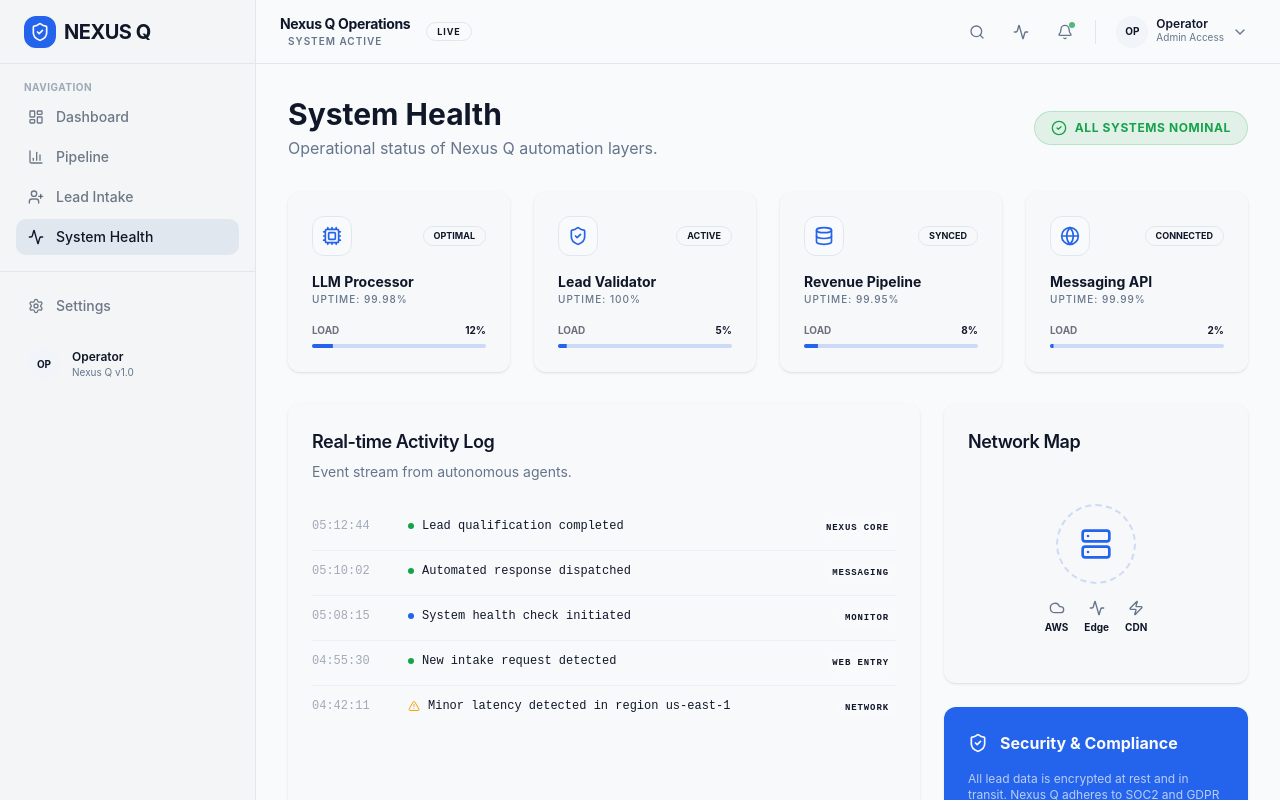
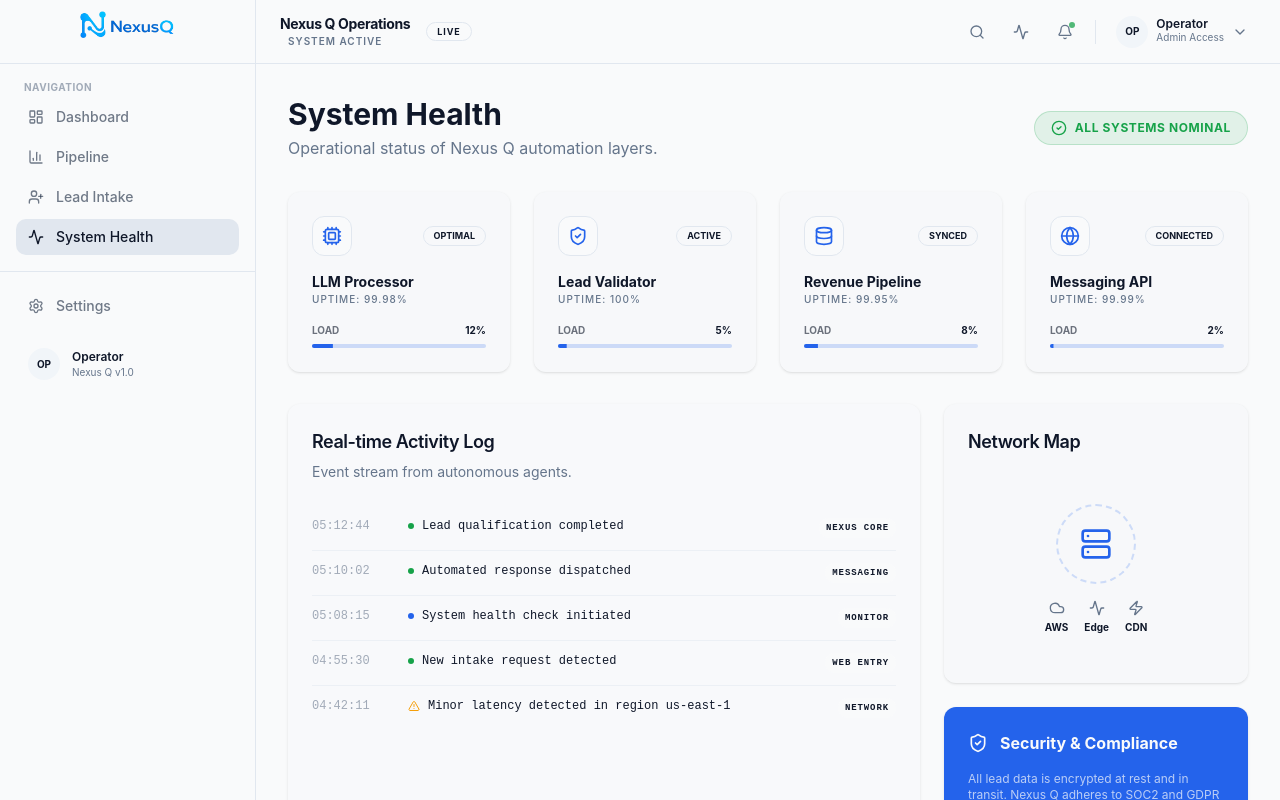
Before and after one commit to weston273/NexusQApp, a React (Vite) app in the folder NexusQ/: page /health in a window 1280 px wide. Built offline with nearby package versions, Linux system fonts and the light colour scheme.

Commit message:
Implement feature X to enhance user experience and fix bug Y in module Z

```diff
--- a/NexusQ/src/components/layout/sidebar.tsx
+++ b/NexusQ/src/components/layout/sidebar.tsx
@@ -7,11 +7,12 @@ import {
   Activity,
   Settings,
   Menu,
-  X,
-  ShieldCheck
+  X
 } from 'lucide-react';
 import { cn } from '@/lib/utils';
 import { Button } from '@/components/ui/button';
+import Logo from '@/assets/logo/nexus-q-logo.png';
+
 
 const navItems = [
   { icon: LayoutDashboard, label: 'Dashboard', path: '/' },
@@ -37,23 +38,24 @@ export function Sidebar() {
 
       <aside
         className={cn(
-          "fixed inset-y-0 left-0 z-40 w-64 border-r bg-sidebar transition-transform duration-300 lg:static lg:translate-x-0",
+          "fixed inset-y-0 left-0 z-40 w-64 border-r bg-sidebar-background transition-transform duration-300 lg:static lg:translate-x-0",
           !isOpen && "-translate-x-full"
         )}
       >
+        {/* Logo Area */}
         <div className="flex h-16 items-center border-b px-6">
-          <div className="flex items-center gap-2">
-            <div className="flex h-8 w-8 items-center justify-center rounded-lg bg-primary text-primary-foreground">
-              <ShieldCheck className="h-5 w-5" />
-            </div>
-            <span className="text-xl font-bold tracking-tight">NEXUS Q</span>
-          </div>
+          <img
+            src={Logo}
+            alt="NexusQ Logo"
+            className="sidebar-logo"
+          />
         </div>
 
         <div className="flex flex-col gap-1 p-4">
           <p className="px-2 text-[10px] font-bold uppercase tracking-wider text-muted-foreground/60">
             Navigation
           </p>
+
           {navItems.map((item) => (
             <NavLink
               key={item.path}
--- a/NexusQ/src/index.css
+++ b/NexusQ/src/index.css
@@ -50,8 +50,8 @@
     --status-warning: 38 92% 50%;
     --status-error: 0 84% 60%;
 
-    /* Sidebar - Distinct but restrained */
-    --sidebar-background: 210 20% 96%; /* Slightly darker than main bg */
+    /* sidebar */
+    --sidebar-background: 210 20% 96%;
     --sidebar-foreground: 215 25% 27%;
     --sidebar-primary: 221 83% 53%;
     --sidebar-primary-foreground: 210 20% 98%;
@@ -151,3 +151,11 @@
     transform: translateY(0);
   }
 }
+
+/* logo css */
+.sidebar-logo {
+  height: 500px;
+  width: auto;
+  max-width: 100%;
+  object-fit: contain;
+}
```
